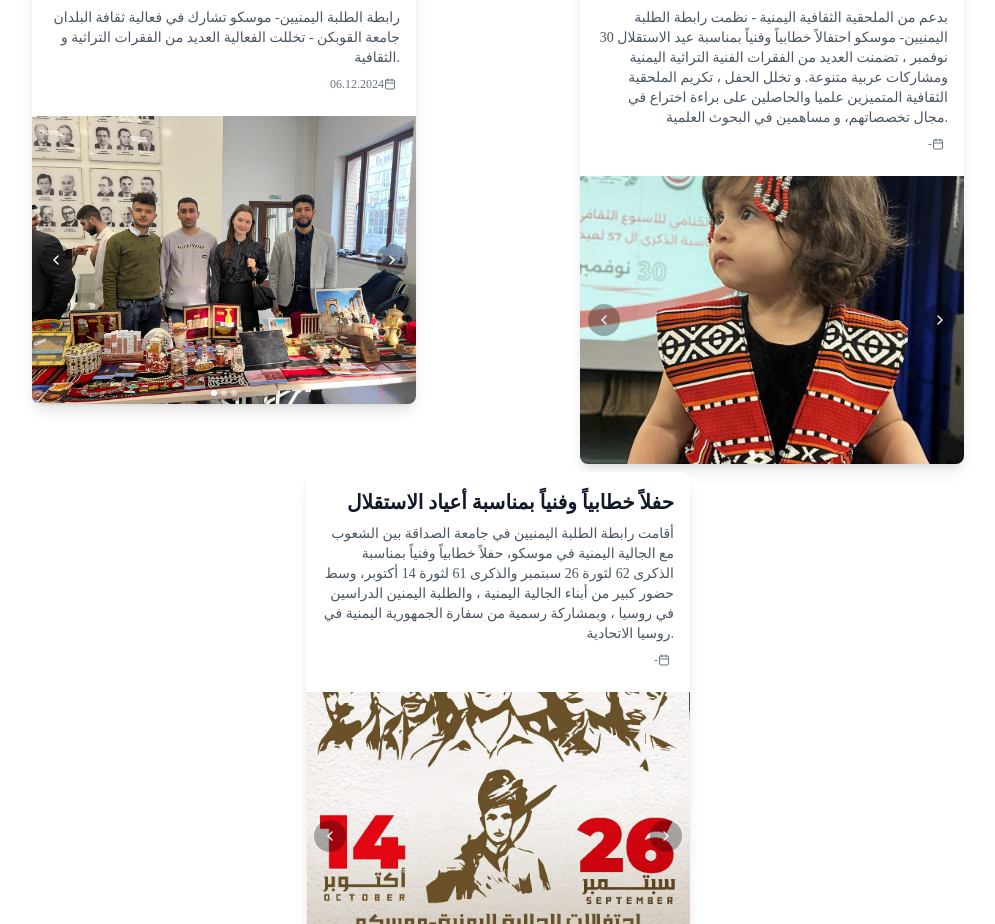
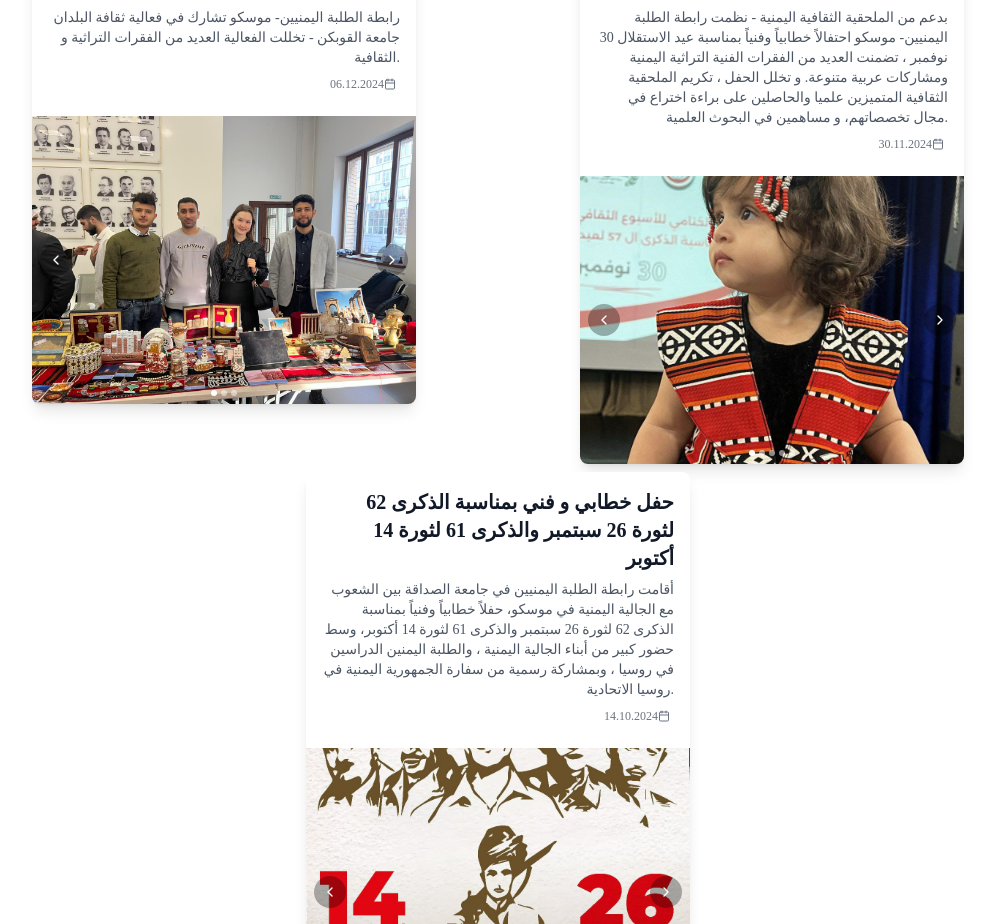
Before and after one commit to Hshafal/YemeniCulturalAttacheClient, a React (Vite) app: page /cultural-events in a window 1280 px wide. Shown: the part 760-1684 px from the top of the page, without its empty margins (142-1137 px from the left). Built offline with nearby package versions, Linux system fonts and the light colour scheme; no server answers.

Commit message:
update titles and dates on events

```diff
--- a/src/pages/events/index.tsx
+++ b/src/pages/events/index.tsx
@@ -137,13 +137,13 @@ export default function Page() {
 					images={cere}
 					title="احتفالاً خطابياً وفنياً بمناسبة عيد الاستقلال"
 					description="بدعم من الملحقية الثقافية اليمنية - نظمت رابطة الطلبة اليمنيين- موسكو احتفالاً خطابياً وفنياً بمناسبة عيد الاستقلال 30 نوفمبر ، تضمنت العديد من الفقرات الفنية التراثية اليمنية ومشاركات عربية متنوعة. و تخلل الحفل ، تكريم الملحقية الثقافية المتميزين علميا والحاصلين على براءة اختراع في مجال تخصصاتهم، و مساهمين في البحوث العلمية."
-					date="-"
+					date="30.11.2024"
 				/>
 				<ImageSlider
 					images={cerem}
-					title="حفلاً خطابياً وفنياً بمناسبة أعياد الاستقلال"
+					title="حفل خطابي و فني بمناسبة الذكرى 62 لثورة 26 سبتمبر والذكرى 61 لثورة 14 أكتوبر"
 					description="أقامت رابطة الطلبة اليمنيين في جامعة الصداقة بين الشعوب مع الجالية اليمنية في موسكو، حفلاً خطابياً وفنياً بمناسبة الذكرى 62 لثورة 26 سبتمبر والذكرى 61 لثورة 14 أكتوبر، وسط حضور كبير  من أبناء الجالية اليمنية ، والطلبة اليمنين الدراسين في روسيا ، وبمشاركة رسمية من سفارة الجمهورية اليمنية في روسيا الاتحادية."
-					date="-"
+					date="14.10.2024"
 				/>
 			</div>
 		</div>
```
